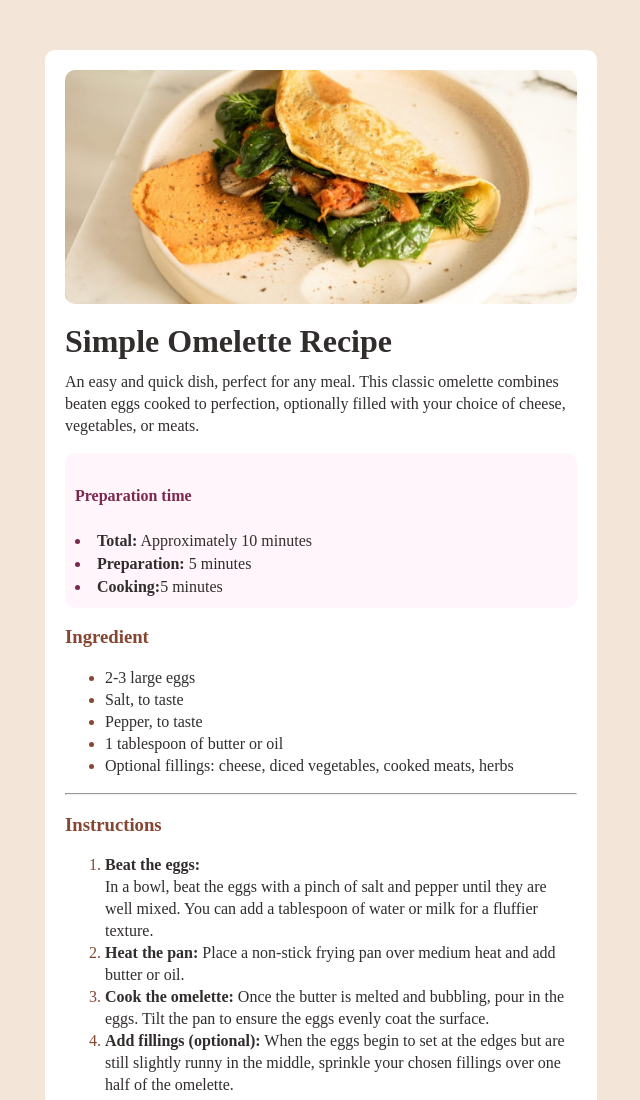
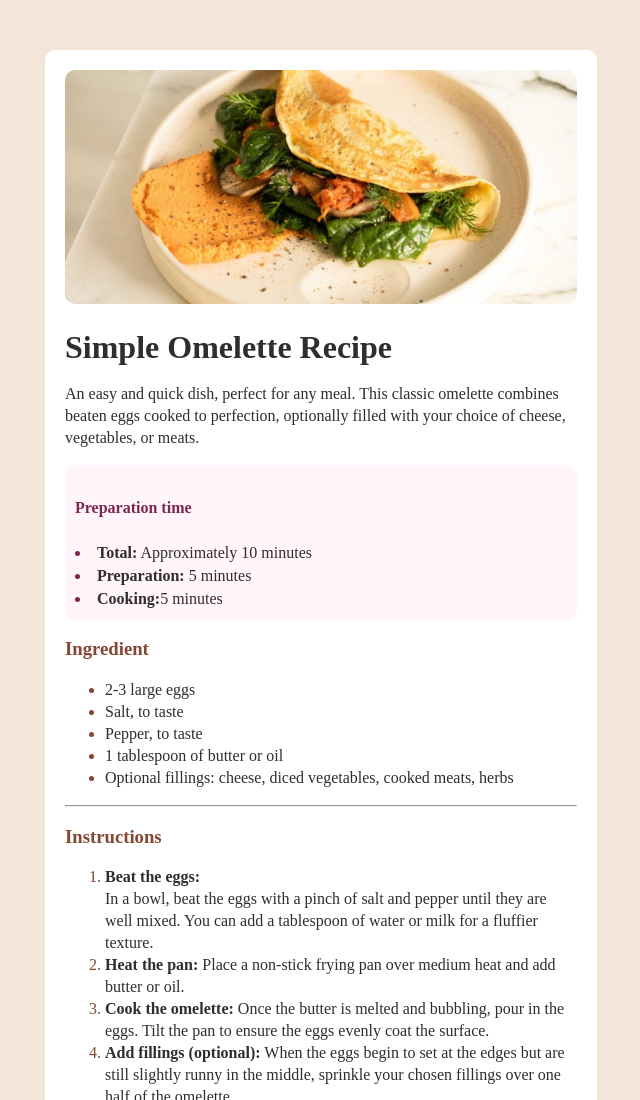
Before and after one commit to Z3ra33/Frontend-Mentor-Challenges, a plain HTML site: page recipe-page-main/index.html in a window 1280 px wide. Shown: the top 1100 px of the page, without its empty margins (319-959 px from the left). Drawn offline with Linux system fonts and the light colour scheme.

Commit message:
Update style.css

```diff
--- a/recipe-page-main/style.css
+++ b/recipe-page-main/style.css
@@ -15,7 +15,7 @@
 
 h1 {
     color: hsl(24, 5%, 18%);
-    line-height: 18px;
+    line-height:30px;
 }
 
 body {
```
